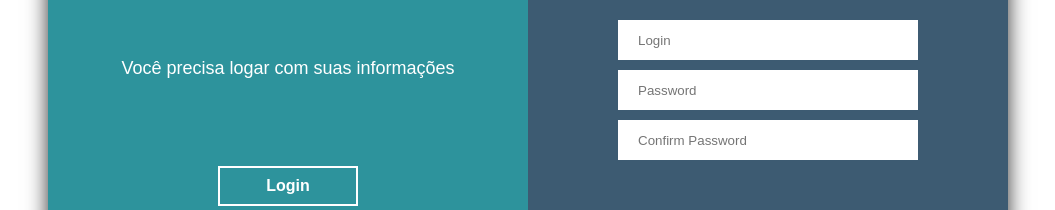
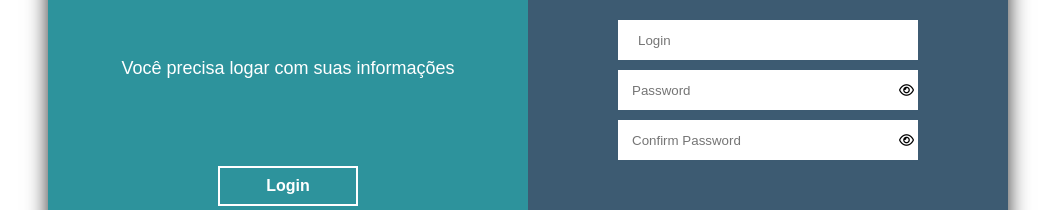
Before and after one commit to nathanfdias/SeletivoNekiFront, a React (Create React App) app in the folder projeto/: page / in a window 1280 px wide. Both pictures are taken after a click on the button "Cadastro". Shown: the part 407-617 px from the top of the page, without its empty margins (112-1167 px from the left). Built offline with nearby package versions, Linux system fonts and the light colour scheme.

Commit message:
Login Logar e Cadastrar: Erro Cors

```diff
--- a/projeto/src/Pages/Login/form.css
+++ b/projeto/src/Pages/Login/form.css
@@ -65,11 +65,7 @@
     padding: 10px 20px;
     border-style: none;
     border: 0 none;
-}
-
-.form-input-file{
-    color: white;
-    font-size: 14px;
+    outline: none;
 }
 
 .form-input-container {
@@ -77,6 +73,36 @@
     flex-direction: column;
     gap: 10px;
     border: 0 none;
+}
+
+.form-input-password{
+    width: 300px;
+    height: 40px;
+    padding: 10px;
+    padding-right: 90px;
+    border-style: none;
+    border: 0 none;
+    outline: none;
+}
+
+.form-input-content-password{
+    display: flex;
+    flex-direction: row;
+    align-items: center;
+    justify-content: center;
+    width: 300px;
+    height: 40px;
+    padding: 10px 20px;
+    border-style: none;
+    border: 0 none;
+    background-color: white;
+}
+
+.showvisibility{
+    border-style: none;
+    cursor: pointer;
+    background-color: transparent;
+    transition: 0.7s;
 }
 
 .form-button {
--- a/projeto/src/Pages/Login/index.js
+++ b/projeto/src/Pages/Login/index.js
@@ -1,19 +1,32 @@
 import React, { useState } from "react";
-import { NavLink, useNavigate } from "react-router-dom";
+import { useNavigate } from "react-router-dom";
+import { toast } from "react-toastify";
 import LogoNeki from "../../Assets/Logo-Neki.png";
 import "../Login/form.css";
 import "../Login/header.css";
 import "../Login/login-container.css";
 import "../Login/reset.css";
-import { toast } from "react-toastify";
 
 import axios from "axios";
 
 export function Login() {
   const [username, setUsername] = useState("");
   const [password, setPassword] = useState("");
+  const [confirmPassword, setConfirmPassword] = useState("");
+  const [showPassword, setShowPassword] = useState(false);
 
   const navigate = useNavigate();
+
+  const handleClickShowPassword = (e) => {
+    e.preventDefault();
+    if (showPassword === false) {
+      setShowPassword(true);
+    }
+
+    if (showPassword === true) {
+      setShowPassword(false);
+    }
+  }
 
   function moveOverlay() {
     document.getElementById("login-container").classList.toggle("move");
@@ -24,16 +37,39 @@ export function Login() {
     axios
       .post(`http://localhost:8080/login`, {
         username: username,
-        password: password
+        password: password,
       })
       .then((response) => {
         console.log(response);
-          toast.success('Login realizado com sucesso!');
+        toast.success("Login realizado com sucesso!");
         navigate("/home");
       })
       .catch((error) => {
-          toast.warning('Espaços vazios ou inválidos')
+        console.log(error);
+        toast.warning("Espaços vazios ou inválidos");
       });
+  }
+
+  function cadastrar(e){
+    e.preventDefault();
+
+    if(password === confirmPassword ){
+      axios
+        .post("http://localhost:8080/user/cadastrar", {
+          username: username,
+          password: password,
+        })
+        .then((response) => {
+          console.log(response);
+          toast.success('Usuário cadastrado com sucesso!');
+        })
+        .catch((error) => {
+          console.log(error);
+          toast.warning('Espaços vazios ou inválidos');
+        });
+    } else {
+      toast.warning('Senhas inválidas');
+    }
   }
 
   return (
@@ -69,12 +105,17 @@ export function Login() {
                     placeholder="Login"
                     onChange={(e) => setUsername(e.target.value)}
                   />
+                  <div className="form-input-content-password">
                     <input
-                    type="password"
-                    className="form-input"
+                      type={showPassword ? "text" : "password"}
+                      className="form-input-password"
                       placeholder="Password"
                       onChange={(e) => setPassword(e.target.value)}
                     />
+                    <button className="showvisibility" onClick={(e) => handleClickShowPassword(e)}>
+                      <i className="fa fa-eye"></i>
+                    </button>
+                  </div>
                 </div>
                 <button
                   id="login-verify"
@@ -107,26 +148,36 @@ export function Login() {
                     placeholder="Login"
                     onChange={(e) => setUsername(e.target.value)}
                   />
+<div className="form-input-content-password">
                     <input
-                    type="password"
-                    className="form-input"
+                      type={showPassword ? "text" : "password"}
+                      className="form-input-password"
                       placeholder="Password"
                       onChange={(e) => setPassword(e.target.value)}
                     />
+                    <button className="showvisibility" onClick={(e) => handleClickShowPassword(e)}>
+                      <i className="fa fa-eye"></i>
+                    </button>
+                  </div>
+                  <div className="form-input-content-password">
                     <input
-                    type="password"
-                    className="form-input"
+                      type={showPassword ? "text" : "password"}
+                      className="form-input-password"
                       placeholder="Confirm Password"
-                    onChange={(e) => setPassword(e.target.value)}
+                      onChange={(e) => setConfirmPassword(e.target.value)}
                     />
+                    <button className="showvisibility" onClick={(e) => handleClickShowPassword(e)}>
+                      <i className="fa fa-eye"></i>
+                    </button>
+                  </div>
                 </div>
                 <button
                   type="button"
                   className="form-button"
-                  //   onClick={(e) => {
-                  //     cadastrar(e);
-                  //   }
-                  // }
+                    onClick={(e) => {
+                      cadastrar(e);
+                    }
+                  }
                 >
                   Cadastrar
                 </button>
```
Also changed, not shown: projeto/src/context/auth.js (added, +46 -0 lines). Lines whose indentation alone changed are shown as unchanged.
